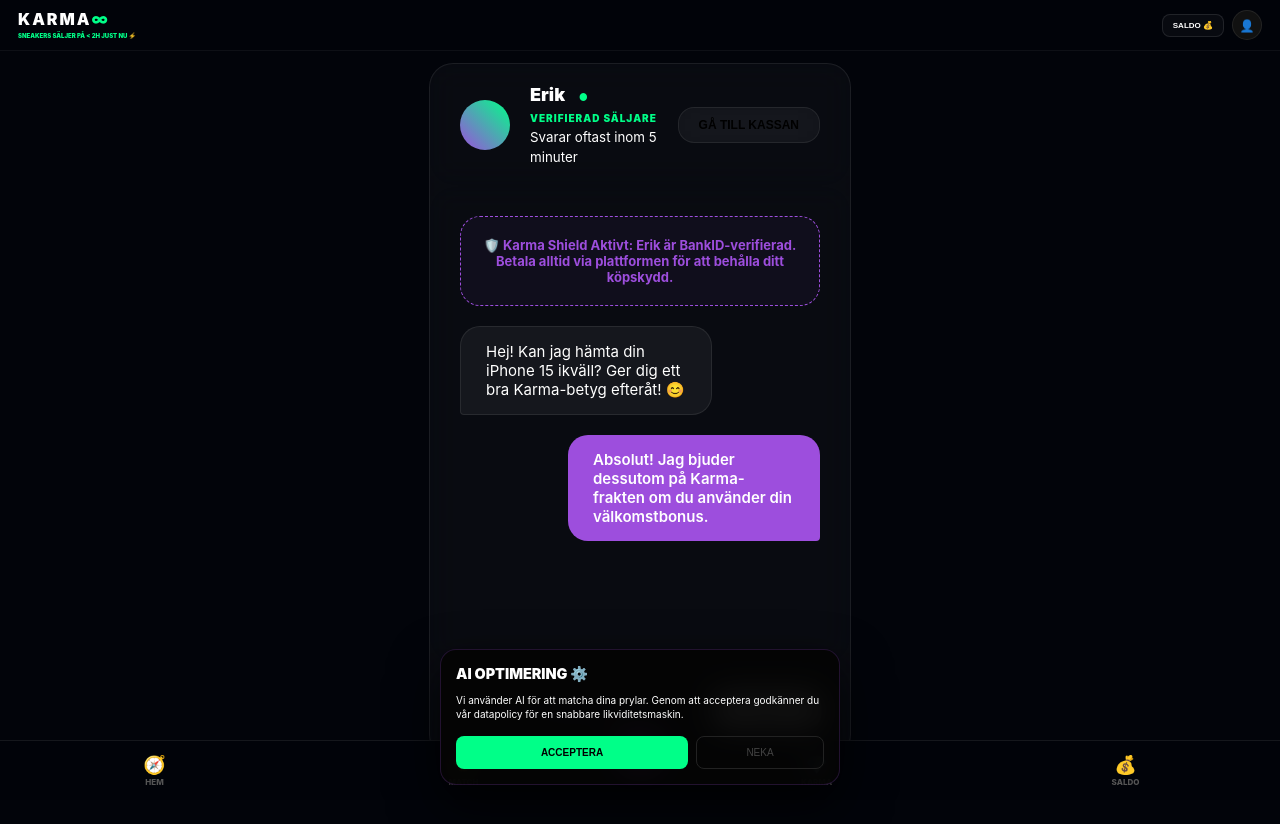
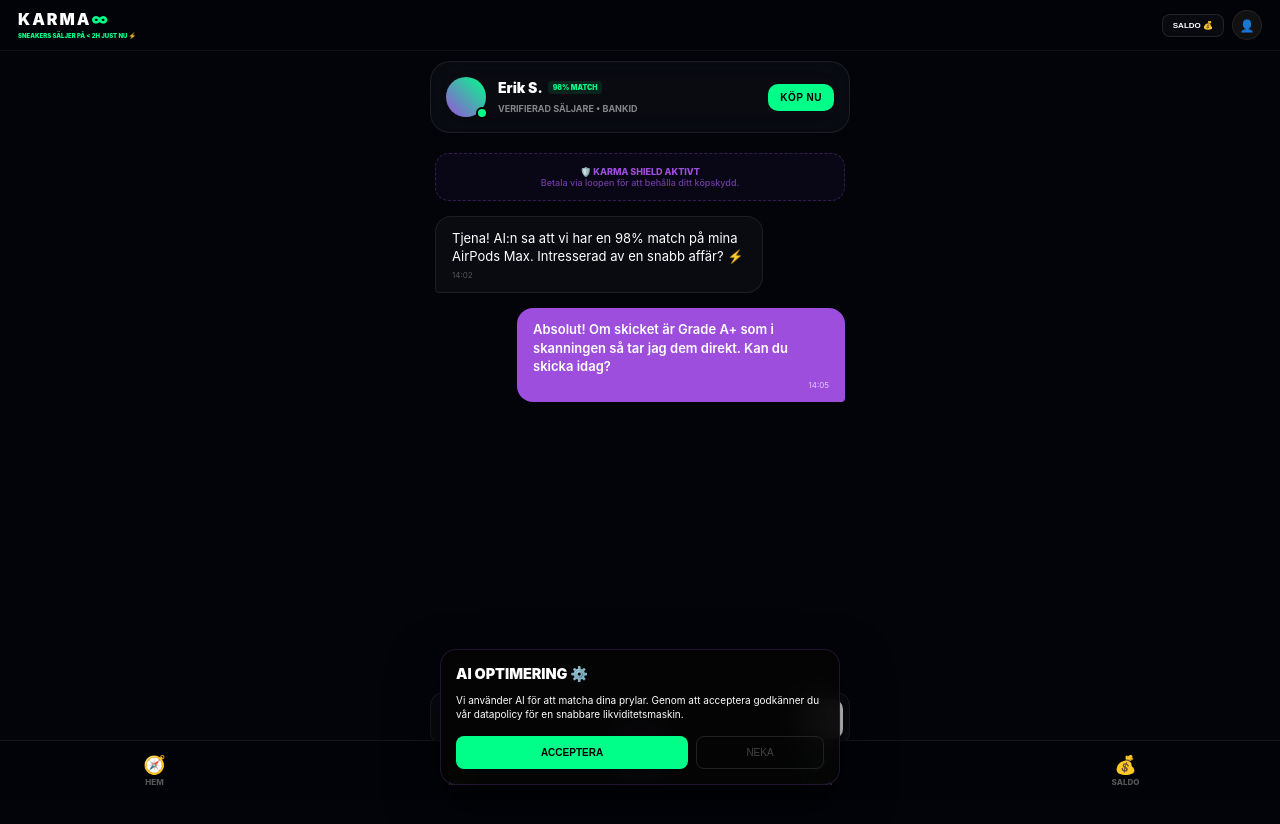
Before and after one commit to gascheckking/marketbeg-appGem, a Next.js app: page /chat/1 in a window 1280 px wide. Shown: the top 824 px of the page. Built offline with nearby package versions, Linux system fonts and the light colour scheme.

Commit message:
Update page.tsx

```diff
--- a/app/chat/[id]/page.tsx
+++ b/app/chat/[id]/page.tsx
@@ -7,45 +7,85 @@
   const router = useRouter();
 
   return (
-    <div className="page-wrapper" style={{ maxWidth: '900px', margin: '0 auto', display: 'flex', flexDirection: 'column', height: '90vh' }}>
-      {/* Chat Header */}
-      <div className="glass-card" style={{ padding: '20px 30px', display: 'flex', alignItems: 'center', gap: '20px', borderRadius: '24px 24px 0 0', borderBottom: 'none' }}>
-        <div style={{ width: '50px', height: '50px', background: 'linear-gradient(45deg, var(--neon-purple), var(--neon-mint))', borderRadius: '50%' }}></div>
+    <div className="page-wrapper" style={{ display: 'flex', flexDirection: 'column', height: 'calc(100vh - 80px)', padding: '10px 15px' }}>
+
+      {/* CHAT HEADER - Nu med Match Score */}
+      <div className="glass-card" style={{
+        padding: '15px', display: 'flex', alignItems: 'center', gap: '12px',
+        borderRadius: '20px', borderBottom: '1px solid var(--border)', marginBottom: '10px'
+      }}>
+        <div style={{ position: 'relative' }}>
+          <div style={{ width: '40px', height: '40px', background: 'linear-gradient(45deg, var(--neon-purple), var(--neon-mint))', borderRadius: '50%' }}></div>
+          <div style={{ position: 'absolute', bottom: '-2px', right: '-2px', background: 'var(--neon-mint)', width: '12px', height: '12px', borderRadius: '50%', border: '2px solid #000' }}></div>
+        </div>
+
         <div style={{ flex: 1 }}>
-          <h4 style={{ margin: 0, fontSize: '18px', fontWeight: 900 }}>Erik <span style={{ color: 'var(--neon-mint)', fontSize: '10px', marginLeft: '10px', letterSpacing: '1px' }}>● VERIFIERAD SÄLJARE</span></h4>
-          <small className="muted">Svarar oftast inom 5 minuter</small>
+          <div style={{ display: 'flex', alignItems: 'center', gap: '5px' }}>
+            <h4 style={{ margin: 0, fontSize: '14px', fontWeight: 900 }}>Erik S.</h4>
+            <span style={{ fontSize: '7px', fontWeight: 900, color: 'var(--neon-mint)', background: 'rgba(0,255,136,0.1)', padding: '2px 5px', borderRadius: '4px' }}>98% MATCH</span>
+          </div>
+          <small style={{ fontSize: '9px', opacity: 0.5, fontWeight: 700 }}>VERIFIERAD SÄLJARE • BANKID</small>
         </div>
-        <button className="glass-card" style={{ padding: '10px 20px', fontSize: '12px', fontWeight: 800 }} onClick={() => router.push('/checkout')}>GÅ TILL KASSAN</button>
+
+        <button
+          className="primary-btn"
+          onClick={() => router.push('/checkout')}
+          style={{ width: 'auto', padding: '8px 12px', fontSize: '10px', background: 'var(--neon-mint)', color: '#000' }}
+        >
+          KÖP NU
+        </button>
       </div>
 
-      {/* Messages Area */}
-      <div className="glass-card" style={{ flex: 1, borderRadius: '0', borderTop: 'none', borderBottom: 'none', overflowY: 'auto', display: 'flex', flexDirection: 'column', gap: '20px', padding: '30px' }}>
-        <div style={{ background: 'rgba(157, 78, 221, 0.05)', padding: '20px', borderRadius: '20px', border: '1px dashed var(--neon-purple)', fontSize: '13px', textAlign: 'center', color: 'var(--neon-purple)', fontWeight: 700 }}>
-          🛡️ Karma Shield Aktivt: Erik är BankID-verifierad. Betala alltid via plattformen för att behålla ditt köpskydd.
+      {/* MESSAGES AREA */}
+      <div style={{ flex: 1, overflowY: 'auto', display: 'flex', flexDirection: 'column', gap: '15px', padding: '10px 5px' }}>
+
+        {/* Karma Shield Notis */}
+        <div style={{
+          background: 'rgba(157, 78, 221, 0.05)', padding: '12px', borderRadius: '14px',
+          border: '1px dashed rgba(157, 78, 221, 0.3)', textAlign: 'center'
+        }}>
+          <p style={{ margin: 0, fontSize: '9px', color: 'var(--neon-purple)', fontWeight: 800 }}>
+            🛡️ KARMA SHIELD AKTIVT <br/>
+            <span style={{ opacity: 0.7, fontWeight: 500 }}>Betala via loopen för att behålla ditt köpskydd.</span>
+          </p>
         </div>
 
-        <div style={{ alignSelf: 'flex-start', background: 'rgba(255,255,255,0.05)', padding: '15px 25px', borderRadius: '20px 20px 20px 4px', maxWidth: '70%', border: '1px solid var(--border)' }}>
-          <p style={{ margin: 0, fontSize: '15px' }}>Hej! Kan jag hämta din iPhone 15 ikväll? Ger dig ett bra Karma-betyg efteråt! 😊</p>
+        {/* Inkommande */}
+        <div style={{ alignSelf: 'flex-start', background: 'var(--glass)', padding: '12px 16px', borderRadius: '16px 16px 16px 4px', maxWidth: '80%', border: '1px solid var(--border)' }}>
+          <p style={{ margin: 0, fontSize: '13px', lineHeight: 1.4 }}>
+            Tjena! AI:n sa att vi har en 98% match på mina AirPods Max. Intresserad av en snabb affär? ⚡
+          </p>
+          <small style={{ fontSize: '8px', opacity: 0.3, marginTop: '5px', display: 'block' }}>14:02</small>
         </div>
 
-        <div style={{ alignSelf: 'flex-end', background: 'var(--neon-purple)', color: '#fff', padding: '15px 25px', borderRadius: '20px 20px 4px 20px', maxWidth: '70%', fontWeight: 600 }}>
-          <p style={{ margin: 0, fontSize: '15px' }}>Absolut! Jag bjuder dessutom på Karma-frakten om du använder din välkomstbonus.</p>
+        {/* Utgående */}
+        <div style={{ alignSelf: 'flex-end', background: 'var(--neon-purple)', color: '#fff', padding: '12px 16px', borderRadius: '16px 16px 4px 16px', maxWidth: '80%' }}>
+          <p style={{ margin: 0, fontSize: '13px', lineHeight: 1.4, fontWeight: 600 }}>
+            Absolut! Om skicket är Grade A+ som i skanningen så tar jag dem direkt. Kan du skicka idag?
+          </p>
+          <small style={{ fontSize: '8px', opacity: 0.7, marginTop: '5px', display: 'block', textAlign: 'right' }}>14:05</small>
         </div>
       </div>
 
-      {/* Input Area */}
-      <div className="glass-card" style={{ padding: '20px', borderRadius: '0 0 24px 24px', borderTop: 'none' }}>
-        <div style={{ display: 'flex', gap: '15px', background: 'rgba(0,0,0,0.3)', padding: '8px', borderRadius: '18px', border: '1px solid var(--border)' }}>
+      {/* INPUT AREA */}
+      <div style={{ padding: '15px 0', background: 'var(--bg-deep)' }}>
+        <div style={{
+          display: 'flex', gap: '10px', background: 'rgba(255,255,255,0.03)',
+          padding: '6px', borderRadius: '14px', border: '1px solid var(--border)'
+        }}>
           <input
             type="text"
             value={msg}
             onChange={(e) => setMsg(e.target.value)}
-            placeholder="Skriv ett meddelande..."
-            style={{ flex: 1, background: 'none', border: 'none', color: '#fff', padding: '10px 20px', outline: 'none', fontSize: '15px' }}
+            placeholder="Skriv meddelande..."
+            style={{ flex: 1, background: 'none', border: 'none', color: '#fff', padding: '10px', outline: 'none', fontSize: '13px' }}
           />
-          <button className="primary-btn" style={{ padding: '10px 25px', borderRadius: '14px' }}>SKICKA</button>
+          <button className="primary-btn" style={{ width: '40px', height: '40px', borderRadius: '10px', padding: 0, display: 'flex', alignItems: 'center', justifyContent: 'center' }}>
+            ➔
+          </button>
         </div>
       </div>
+
     </div>
   );
 }
```
